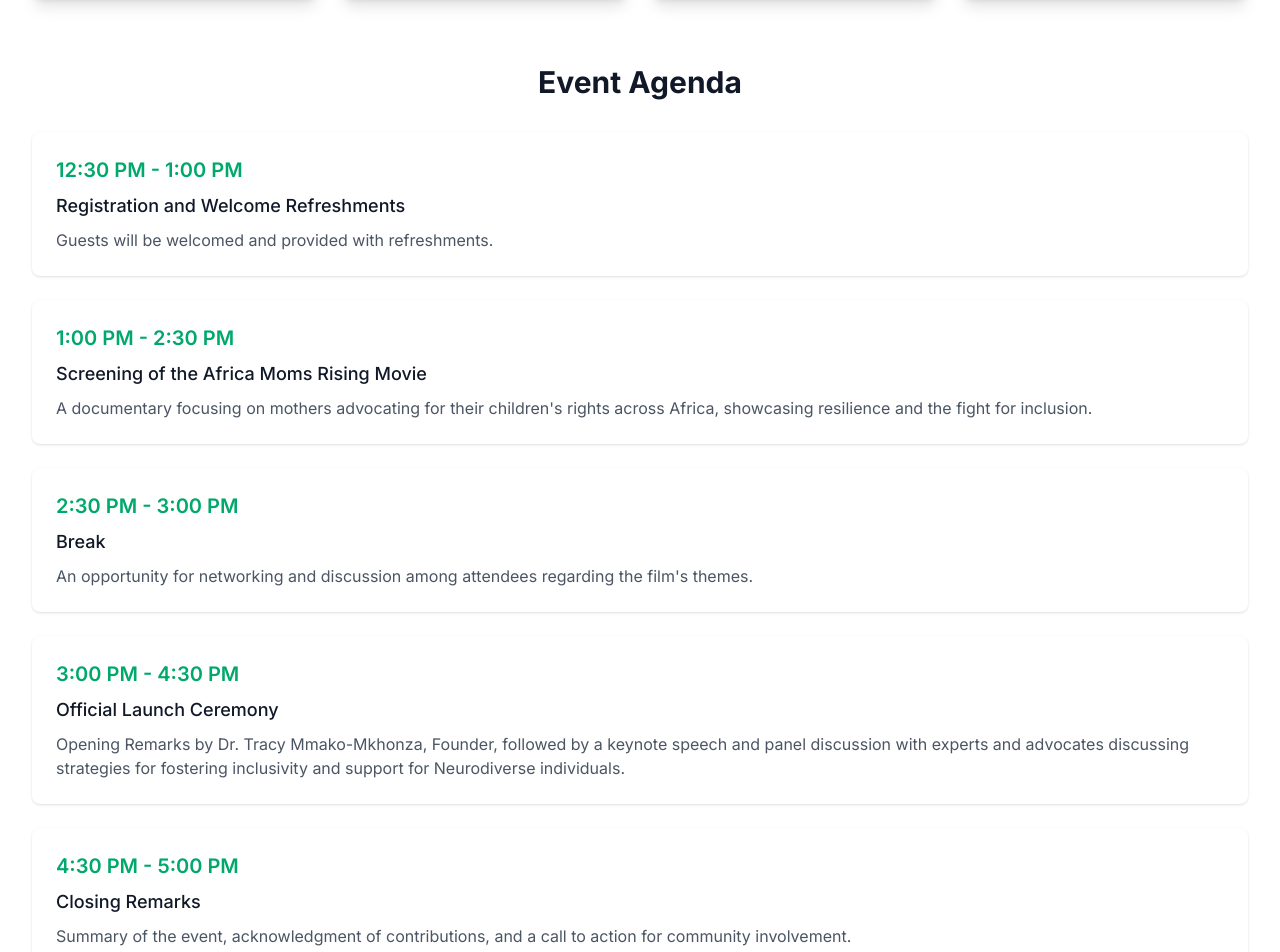
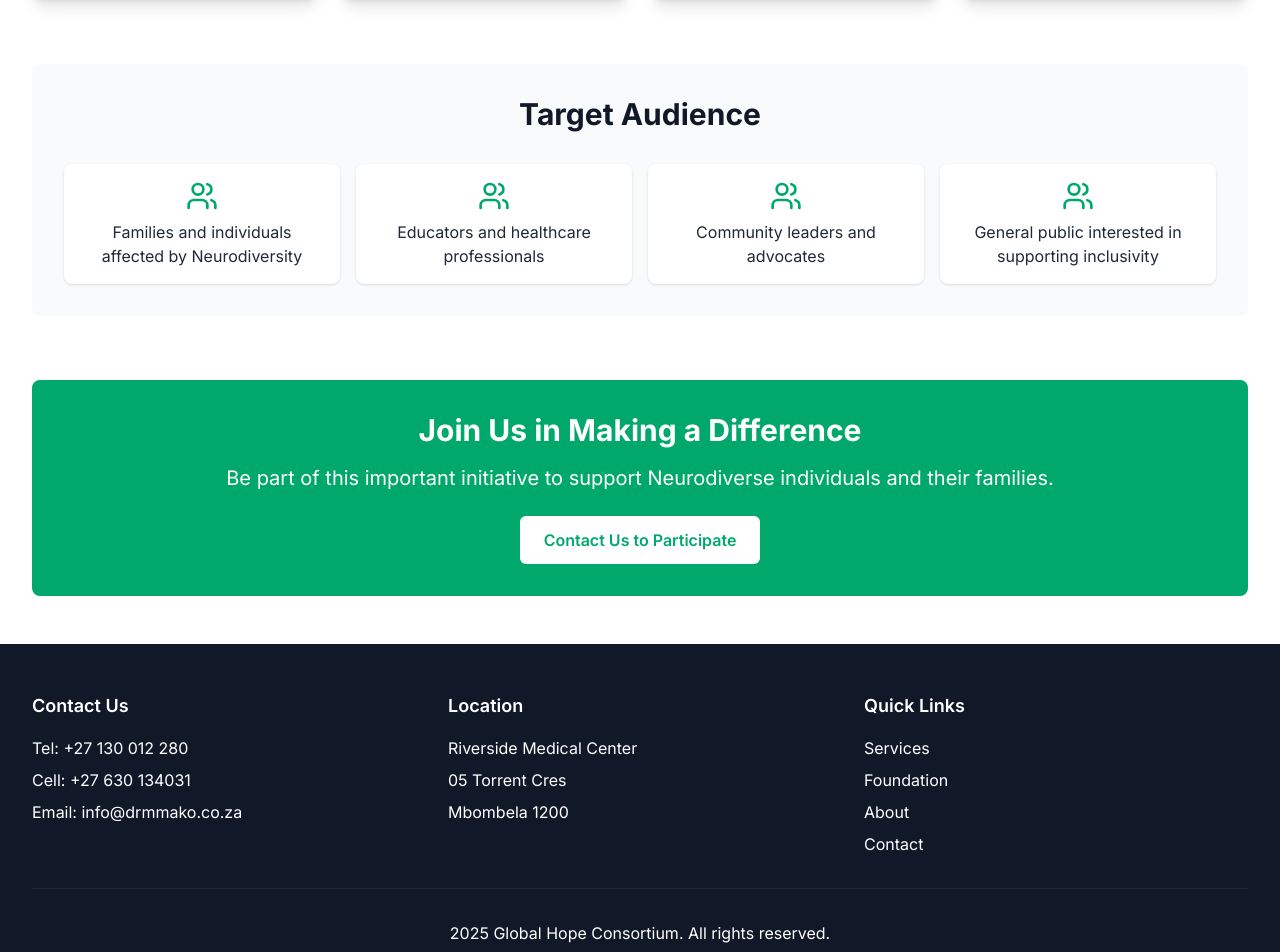
Before and after one commit to sthwalo/DrMmako, a React (Vite) app: page /foundation in a window 1280 px wide. Shown: the part 1260-2212 px from the top of the page. Built offline with nearby package versions, Linux system fonts and the light colour scheme.

Commit message:
modified:   src/pages/About.tsx         modified:   src/pages/Foundation.tsx

```diff
--- a/src/pages/About.tsx
+++ b/src/pages/About.tsx
@@ -8,7 +8,7 @@
         <div className="text-center mb-16">
           <h1 className="text-4xl font-bold text-gray-900 mb-4">About Dr. Tracy Mmako</h1>
           <p className="text-xl text-gray-600 max-w-3xl mx-auto">
-            A dedicated neurologist committed to advancing neurological health through expertise and compassionate care.
+            A renowned neurologist and advocate with a passion for improving the lives of individuals with neurodiverse disorders.
           </p>
         </div>
 
@@ -22,23 +22,30 @@
             />
           </div>
           <div>
-            <h2 className="text-3xl font-bold text-gray-900 mb-6">Professional Background</h2>
+            <h2 className="text-3xl font-bold text-gray-900 text-center mb-6">Biography</h2>
             <div className="prose prose-lg text-gray-600">
               <p className="mb-4">
-                Dr. Tracy Mmako is a highly skilled neurologist based at Riverside Medical Center,
-                dedicated to providing exceptional care for patients with neurological conditions.
+                Dr. Tracy Mmako is a renowned neurologist and advocate with a passion for improving the lives of individuals with neurodiverse disorders. Born and raised in Zebediela, Limpopo, Dr. Mmako pursued her academic excellence at Medical University of Southern Africa (Medunsa) where she earned a Bachelor of Science degree with majors in Psychology and Biology.
               </p>
               <p className="mb-4">
-                With extensive medical training and years of experience, Dr. Mmako has developed
-                expertise in diagnosing and treating a wide range of neurological disorders.
+                Dr. Mmako's fascination with the human brain and its intricate functions led her to pursue a medical degree (MBChB) at The University of Limpopo. Following two years of internship at the Charlotte Maxeke Johannesburg Academic Hospital and one year of community service at FH Odendaal Hospital in Limpopo, she later specialized in Neurology, completing a Master's of Medicine in Neurology from the Sefako Makgatho Health Sciences University (SMU) and a Fellowship in Neurology from the Colleges of Medicine of South Africa (CMSA).
               </p>
               <p>
-                Her commitment to patient care and continuous learning ensures that she stays
-                at the forefront of neurological medicine, providing the best possible care
-                for her patients.
+                Throughout her career, Dr. Mmako has worked tirelessly to deliver exceptional patient care, advance the understanding and management of neurological disorders, and advocate for the rights and dignity of individuals with neurodiverse disorders. Her expertise and passion have made her a sought-after speaker, educator, and consultant.
               </p>
             </div>
           </div>
+        </div>
+
+        {/* Personal Section */}
+        <div className="bg-gray-50 rounded-xl p-8 mb-16">
+          <h2 className="text-3xl font-bold text-gray-900 text-center mb-6">Personal Life</h2>
+          <p className="text-gray-600 text-center mb-8 max-w-3xl mx-auto">
+            Dr. Mmako is a devoted wife, mother, daughter, and sister. Her personal experiences and relationships have deepened her understanding of the complexities and challenges faced by individuals and families affected by neurodiverse disorders.
+          </p>
+          <p className="text-gray-600 text-center font-medium text-lg max-w-3xl mx-auto">
+            She continues to inspire and empower individuals, families, and communities in her work through the Dr MT Mmako-Mkhonza Foundation.
+          </p>
         </div>
 
         {/* Values Section */}
@@ -104,19 +111,19 @@
 
 const qualifications = [
   {
-    title: "Medical Degree",
-    description: "Graduated with honors from a prestigious medical institution"
+    title: "Bachelor of Science",
+    description: "Medical University of Southern Africa (Medunsa) with majors in Psychology and Biology"
   },
   {
-    title: "Neurology Residency",
-    description: "Completed specialized training in neurological disorders and treatments"
+    title: "Medical Degree (MBChB)",
+    description: "The University of Limpopo, followed by internship at Charlotte Maxeke Johannesburg Academic Hospital and community service at FH Odendaal Hospital"
   },
   {
-    title: "Board Certification",
-    description: "Licensed and certified neurologist with additional specializations"
+    title: "Master's of Medicine in Neurology",
+    description: "Sefako Makgatho Health Sciences University (SMU)"
   },
   {
-    title: "Continuing Education",
-    description: "Regular participation in medical conferences and research programs"
+    title: "Fellowship in Neurology",
+    description: "Colleges of Medicine of South Africa (CMSA)"
   }
 ];
--- a/src/pages/Foundation.tsx
+++ b/src/pages/Foundation.tsx
@@ -49,7 +49,7 @@
                   </li>
                   <li className="flex items-start">
                     <Clock className="h-6 w-6 mr-2 flex-shrink-0" />
-                    <span>12:30 PM for 1:00 PM</span>
+                    <span>12:30 PM for 5:00 PM</span>
                   </li>
                   <li className="flex items-start">
                     <MapPin className="h-6 w-6 mr-2 flex-shrink-0" />
@@ -70,29 +70,15 @@
           </div>
         </div>
 
-        {/* Event Objectives */}
+        {/* Objectives */}
         <div className="mb-16">
-          <h2 className="text-3xl font-bold text-gray-900 text-center mb-8">Event Objectives</h2>
+          <h2 className="text-3xl font-bold text-gray-900 text-center mb-8">Objectives</h2>
           <div className="grid grid-cols-1 md:grid-cols-2 lg:grid-cols-4 gap-6">
             {objectives.map((objective, index) => (
               <div key={index} className="bg-white rounded-lg shadow-lg p-6 hover:shadow-xl transition-shadow">
                 <div className="text-[#00A86B] mb-4">{objective.icon}</div>
                 <h3 className="text-xl font-semibold mb-2">{objective.title}</h3>
                 <p className="text-gray-600">{objective.description}</p>
-              </div>
-            ))}
-          </div>
-        </div>
-
-        {/* Event Agenda */}
-        <div className="mb-16">
-          <h2 className="text-3xl font-bold text-gray-900 text-center mb-8">Event Agenda</h2>
-          <div className="space-y-6">
-            {agenda.map((item, index) => (
-              <div key={index} className="bg-white rounded-lg shadow p-6">
-                <h3 className="text-xl font-semibold text-[#00A86B] mb-2">{item.time}</h3>
-                <h4 className="text-lg font-medium mb-2">{item.title}</h4>
-                <p className="text-gray-600">{item.description}</p>
               </div>
             ))}
           </div>
@@ -150,34 +136,6 @@
   }
 ];
 
-const agenda = [
-  {
-    time: "12:30 PM - 1:00 PM",
-    title: "Registration and Welcome Refreshments",
-    description: "Guests will be welcomed and provided with refreshments."
-  },
-  {
-    time: "1:00 PM - 2:30 PM",
-    title: "Screening of the Africa Moms Rising Movie",
-    description: "A documentary focusing on mothers advocating for their children's rights across Africa, showcasing resilience and the fight for inclusion."
-  },
-  {
-    time: "2:30 PM - 3:00 PM",
-    title: "Break",
-    description: "An opportunity for networking and discussion among attendees regarding the film's themes."
-  },
-  {
-    time: "3:00 PM - 4:30 PM",
-    title: "Official Launch Ceremony",
-    description: "Opening Remarks by Dr. Tracy Mmako-Mkhonza, Founder, followed by a keynote speech and panel discussion with experts and advocates discussing strategies for fostering inclusivity and support for Neurodiverse individuals."
-  },
-  {
-    time: "4:30 PM - 5:00 PM",
-    title: "Closing Remarks",
-    description: "Summary of the event, acknowledgment of contributions, and a call to action for community involvement."
-  }
-];
-
 const audience = [
   "Families and individuals affected by Neurodiversity",
   "Educators and healthcare professionals",
```
